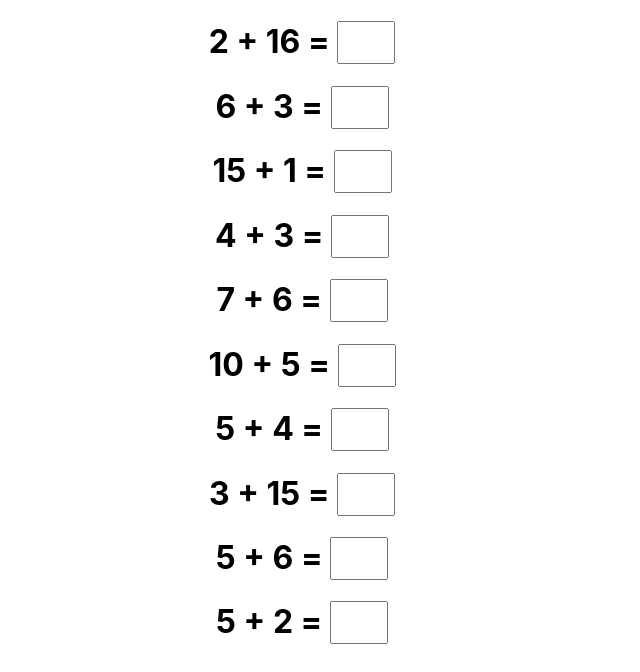
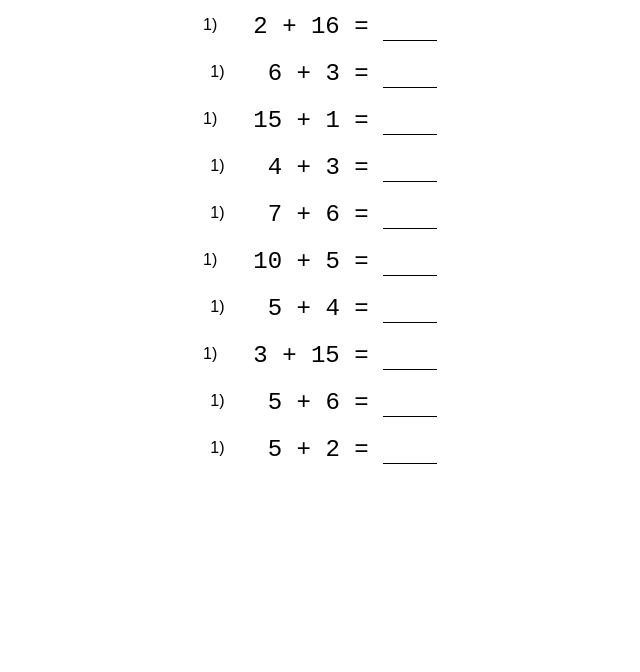
Before and after one commit to ntodorov/mathimagic, a React (Create React App) app: page / in a window 1280 px wide. Shown: the top 672 px of the page, without its empty margins (338-978 px from the left). Built offline with nearby package versions, Linux system fonts and the light colour scheme.

Commit message:
better css

```diff
--- a/src/Equation.css
+++ b/src/Equation.css
@@ -1,8 +1,27 @@
+.card {
+  display: block;
+}
+
+.center {
+  margin: auto;
+  width: 270px;
+  /*border: 3px solid green;*/
+  padding: 10px;
+}
+
+.eq {
+  font-family: monospace;
+  font-size: 24px;
+}
+
 input {
   width: 50px;
   margin-left: 0%;
-  font-size: 32px;
-  /* color: red; */
+  font-size: 24px;
+  border: 0;
+  outline: 0;
+  background: transparent;
+  border-bottom: 1px solid black;
 }
 
 .error {
@@ -10,6 +29,19 @@ input {
 }
 .correct {
   color: green;
+}
+
+.right {
+  float: right;
+}
+
+.index {
+  font-family: sans-serif;
+  font-size: 16px;
+}
+
+.thick-filled-icons {
+  font-variation-settings: 'FILL' 1, 'wght' 700, 'GRAD' 0, 'opsz' 48;
 }
 
 /* Chrome, Safari, Edge, Opera */
--- a/src/Equation.js
+++ b/src/Equation.js
@@ -19,8 +19,9 @@ const Equation = (props) => {
   };
 
   return (
-    <div>
-      <h1>
+    <div className="card center eq">
+      <span className="index">{'1)'}</span>
+      <span className="right">
         {eq.x} + {eq.y} ={' '}
         <input
           type="number"
@@ -31,7 +32,7 @@ const Equation = (props) => {
         <span className={correct === 'No' ? 'error' : 'correct'}>
           {correct}
         </span>
-      </h1>
+      </span>
     </div>
   );
 };
```
